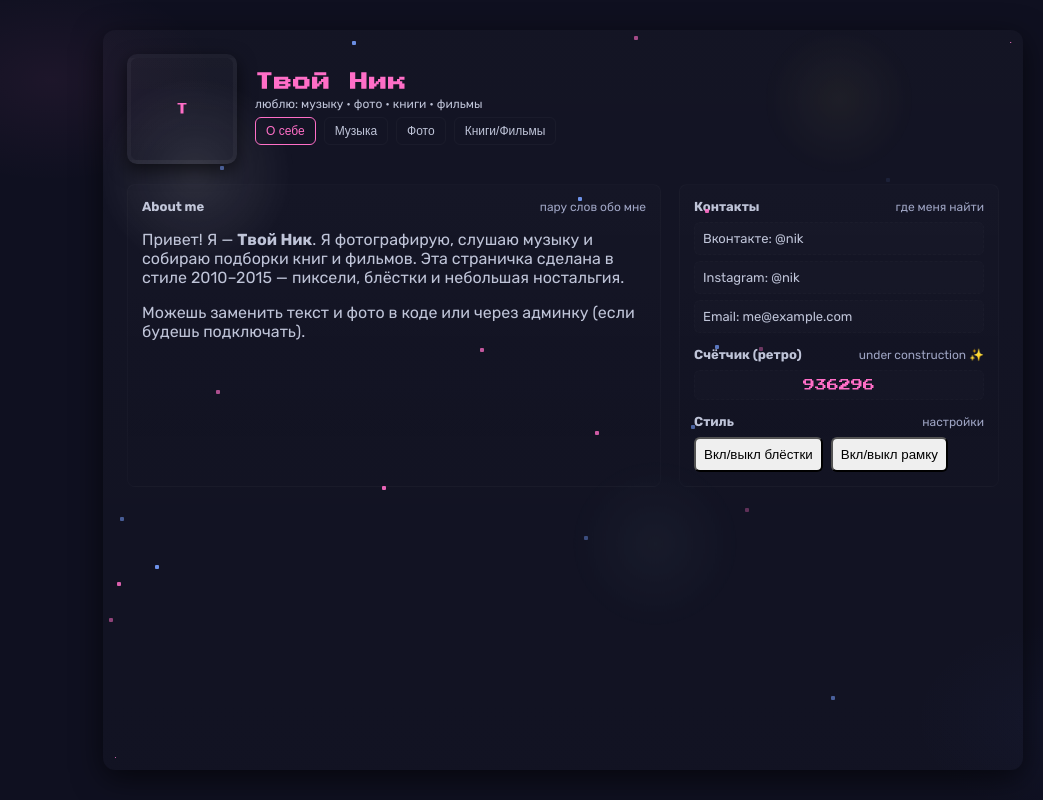
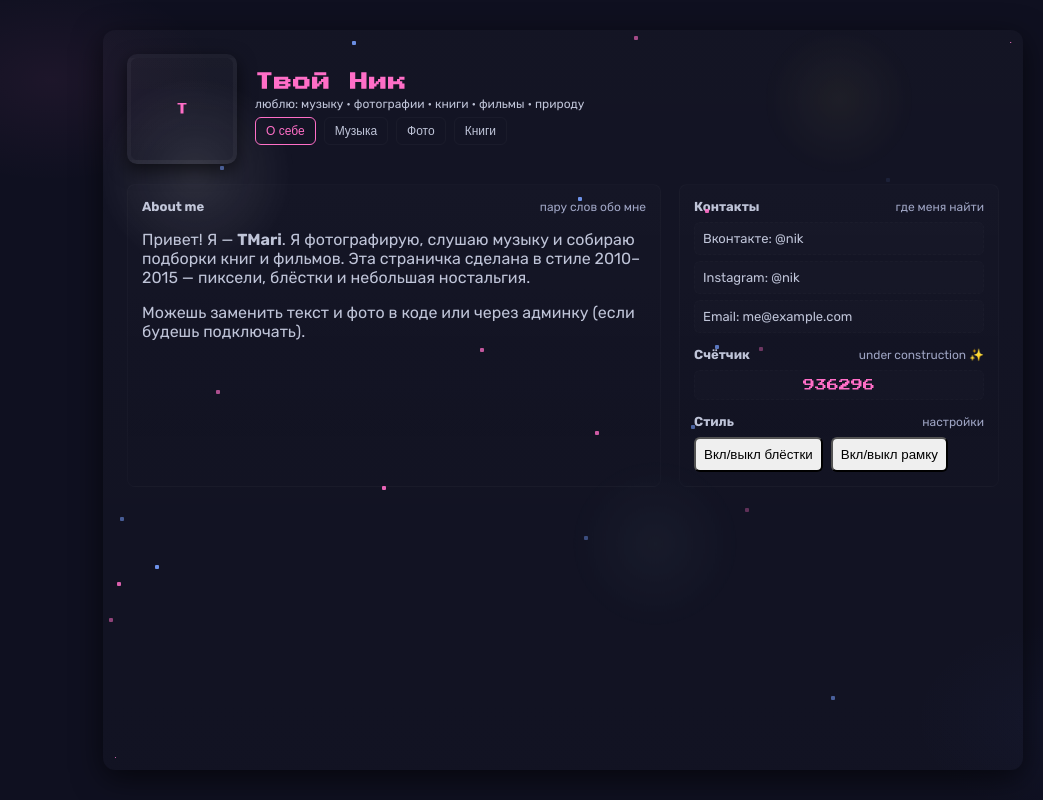
Before and after one commit to mariikar/mariikar.github.io, a plain HTML site: page index.html in a window 1280 px wide. Shown: the whole page, without its empty margins (77-1120 px from the left). Drawn offline with Linux system fonts and the light colour scheme.

Commit message:
Update index.html

```diff
--- a/index.html
+++ b/index.html
@@ -206,14 +206,14 @@
       </div>
       <div style="flex:1">
         <h1 id="name">Твой Ник</h1>
-        <div class="subtitle">люблю: музыку • фото • книги • фильмы</div>
+        <div class="subtitle">люблю: музыку • фотографии • книги • фильмы • природу</div>
 
         <nav>
           <div class="navlinks" id="navlinks">
             <button class="active" data-target="about">О себе</button>
             <button data-target="music">Музыка</button>
             <button data-target="photos">Фото</button>
-            <button data-target="favs">Книги/Фильмы</button>
+            <button data-target="favs">Книги</button>
           </div>
         </nav>
       </div>
@@ -224,7 +224,7 @@
         <!-- Секции будут переключаться через JS -->
         <section id="about" class="section">
           <div class="section-title"><h3>About me</h3><div class="small">пару слов обо мне</div></div>
-          <p>Привет! Я — <strong>Твой Ник</strong>. Я фотографирую, слушаю музыку и собираю подборки книг и фильмов. Эта страничка сделана в стиле 2010–2015 — пиксели, блёстки и небольшая ностальгия.</p>
+          <p>Привет! Я — <strong>ТMari</strong>. Я фотографирую, слушаю музыку и собираю подборки книг и фильмов. Эта страничка сделана в стиле 2010–2015 — пиксели, блёстки и небольшая ностальгия.</p>
           <p>Можешь заменить текст и фото в коде или через админку (если будешь подключать).</p>
         </section>
 
@@ -280,7 +280,7 @@
         </div>
 
         <div style="margin-top:14px">
-          <div class="section-title"><h3>Счётчик (ретро)</h3><div class="small">under construction ✨</div></div>
+          <div class="section-title"><h3>Счётчик</h3><div class="small">under construction ✨</div></div>
           <div class="fav-item" style="text-align:center;font-family:'Press Start 2P';font-size:12px;color:var(--accent)" id="counter">000000</div>
         </div>
 
```
